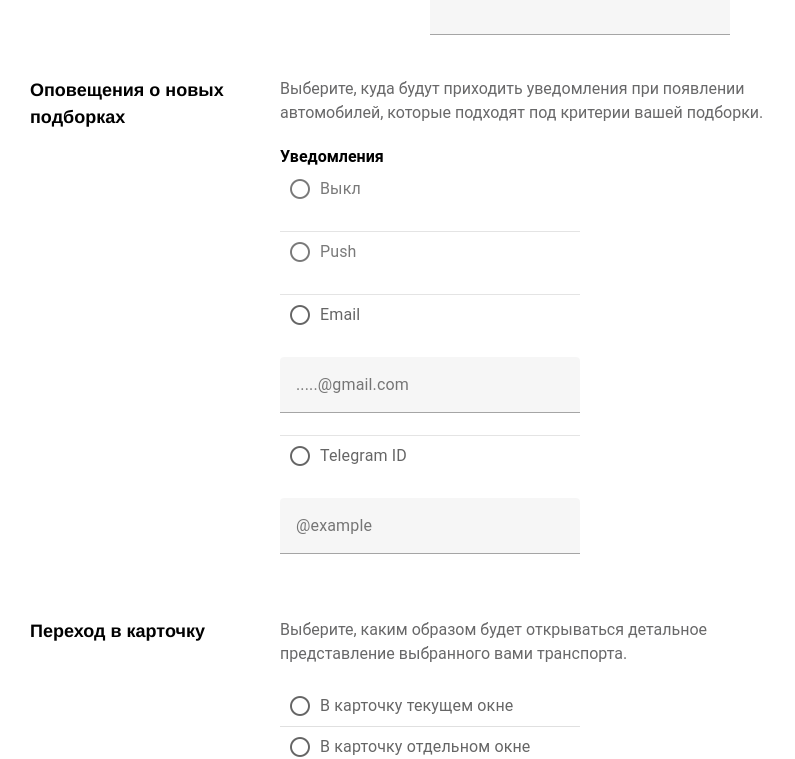
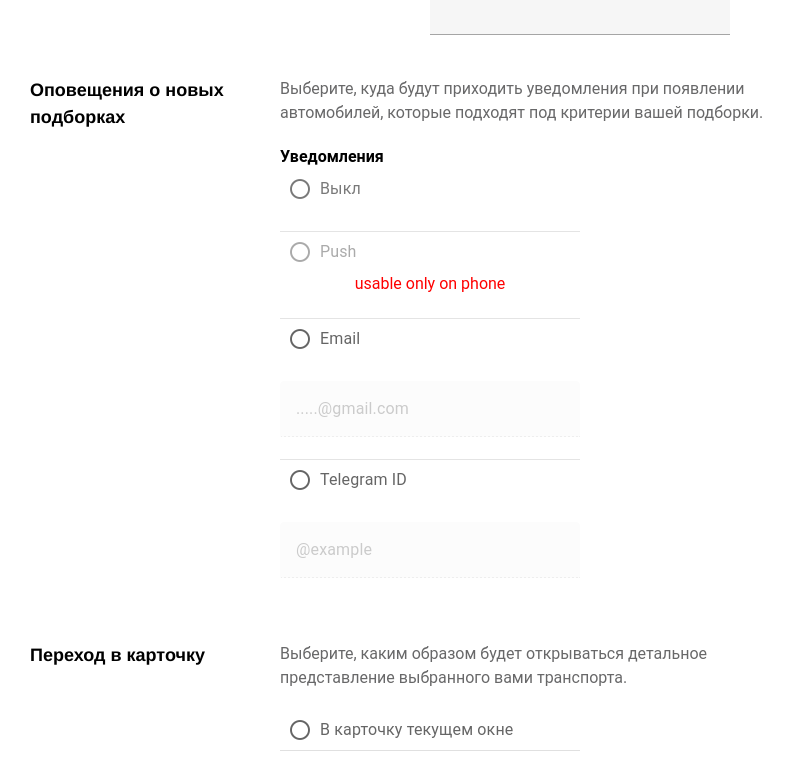
Before and after one commit to Iimanbek/av100, a Vue app: page /user/1 in a window 1280 px wide. Shown: the part 475-1234 px from the top of the page, without its empty margins (0-795 px from the left). Built offline with nearby package versions, Linux system fonts and the light colour scheme; sample sign-in values are in the browser's storage.

Commit message:
add method

```diff
--- a/src/components/Form.vue
+++ b/src/components/Form.vue
@@ -90,9 +90,12 @@
                         <div>
                             <v-sheet width="300">
                                 <v-sheet width="300"></v-sheet>
-                                <v-radio-group v-model="calltypeLocal">
-                                    <v-radio color="success" value="Push" name="messages" id="push_radio"
-                                        label="Push"></v-radio>
+                                <v-radio-group disabled v-model="calltypeLocal">
+                                    <div class="notWrapper">
+                                        <v-radio color="success" value="Push" name="messages" id="push_radio"
+                                            label="Push"></v-radio>
+                                        <p class="not">usable only on phone</p>
+                                    </div>
                                 </v-radio-group>
                                 <v-divider></v-divider>
                             </v-sheet>
@@ -103,7 +106,7 @@
                             </v-radio-group>
                             <v-sheet width="300">
                                 <v-text-field v-model="indexStore.user_settings.email" required :rules="rules"
-                                    label=".....@gmail.com"></v-text-field>
+                                    label=".....@gmail.com" :disabled="emailInput"></v-text-field>
                                 <v-divider></v-divider>
                             </v-sheet>
                         </div>
@@ -112,9 +115,8 @@
                                 <v-radio color="success" name="messages" value="telegram_id" label="Telegram ID"></v-radio>
                             </v-radio-group>
                             <v-sheet width="300">
-                                <v-sheet width="300"></v-sheet>
-                                <v-text-field v-model="indexStore.user_settings.telegramChat" required :rules="rules"
-                                    label="@example"></v-text-field>
+                                <v-text-field v-model="indexStore.user_settings.telegramChat" :disabled="telegramInput"
+                                    required :rules="rules" label="@example"></v-text-field>
                             </v-sheet>
                         </div>
                     </v-radio-group>
@@ -167,7 +169,8 @@
                 </div>
             </div>
             <v-sheet width="300px">
-                <v-btn color="green" block style="margin-left: 90%;" class="mt-2 mb-2">Save</v-btn>
+                <v-btn @click="save_profile_data" color="green" block style="margin-left: 90%;"
+                    class="mt-2 mb-2">Save</v-btn>
             </v-sheet>
         </div>
     </div>
@@ -178,6 +181,8 @@ import { mapStores } from 'pinia';
 export default {
     data() {
         return {
+            emailInput: true,
+            telegramInput: true,
             colorLenta: false,
             lenta: false,
             go_cart: '',
@@ -201,6 +206,15 @@ export default {
     computed: {
         ...mapStores(useIndexStore)
     },
+    methods: {
+        async save_profile_data() {
+            let id = this.$route.params.id
+            this.indexStore.save_profile(id)
+        }
+    },
+    mounted() {
+
+    },
     watch: {
         colorLenta: function (val) {
             this.indexStore.user_settings.colorlenta = val
@@ -212,7 +226,17 @@ export default {
             this.indexStore.user_settings.timezone = val
         },
         calltypeLocal: function (val) {
-            this.indexStore.user_settings.notifytype = val
+            if (val === 'telegram_id') {
+                this.telegramInput = false
+                this.emailInput = true
+            } else if (val === 'email') {
+                this.telegramInput = true
+                this.emailInput = false
+            } else {
+                this.telegramInput = true
+                this.emailInput = true
+                this.indexStore.user_settings.notifytype = val
+            }
         },
         go_cart: function (val) {
             this.indexStore.user_settings.sipid = val
@@ -347,4 +371,13 @@ export default {
 .radio_group_wrap {
     width: 300px;
 }
+
+.not {
+    color: red;
+    text-align: center;
+}
+
+.emailInput {}
+
+.telegramInput {}
 </style>
--- a/src/stores/index.js
+++ b/src/stores/index.js
@@ -1,5 +1,6 @@
 import { defineStore } from "pinia";
 import axios from "axios";
+import router from "../router";
 
 export const useIndexStore = defineStore("index", {
   state: () => ({
@@ -102,6 +103,56 @@ export const useIndexStore = defineStore("index", {
       this.xhr_data = xhr;
       console.log(this.xhr_data);
     },
-    async save_profile() {},
+    async save_profile(id) {
+      const userData = JSON.parse(localStorage.getItem("user"));
+      console.log(userData);
+
+      const config = {
+        headers: {
+          "Content-type": "application/json",
+          "X-Api-Key": "8bcfb6e1-4fa8-4fae-872c-a435bbdbe8d9",
+          "X-User-Token": `${userData.token}`,
+        },
+      };
+      const url = `https://api.av100.ru/v3/user/{${id}}`;
+      const data = {
+        id: `${id}`,
+        login: "",
+        email: "",
+        fname: "",
+        lname: "",
+        phone: "",
+        companyname: "",
+        telegramChat: "",
+        clicks: 0,
+        expire: 0,
+        autoru: 0,
+        sendMethod: 0,
+        timezone: "",
+        timezonestring: "",
+        notifytype: "",
+        notifytypestring: "",
+        companyid: 0,
+        calltype: "",
+        enableaudio: true,
+        locklentaupdate: false,
+        erased: 0,
+        os: "",
+        sipid: "",
+        updatePeriod: 0,
+        filterMaxCount: 0,
+        turbosip: "",
+        turbosip5accessto: "",
+        turbosip20accessto: "",
+        colorlenta: true,
+        ignoreavg: true,
+        redirecttarget: 0,
+        lentacolortype: 0,
+      };
+      axios
+        .post(url, data, config)
+        .then((res) => console.log(res))
+        .catch((err) => console.log(err));
+    },
   },
 });
--- a/src/views/AuthView.vue
+++ b/src/views/AuthView.vue
@@ -16,6 +16,7 @@
 <script>
 import { mapStores } from 'pinia';
 import { useIndexStore } from '../stores/index'
+
 export default {
   data() {
     return {
```
